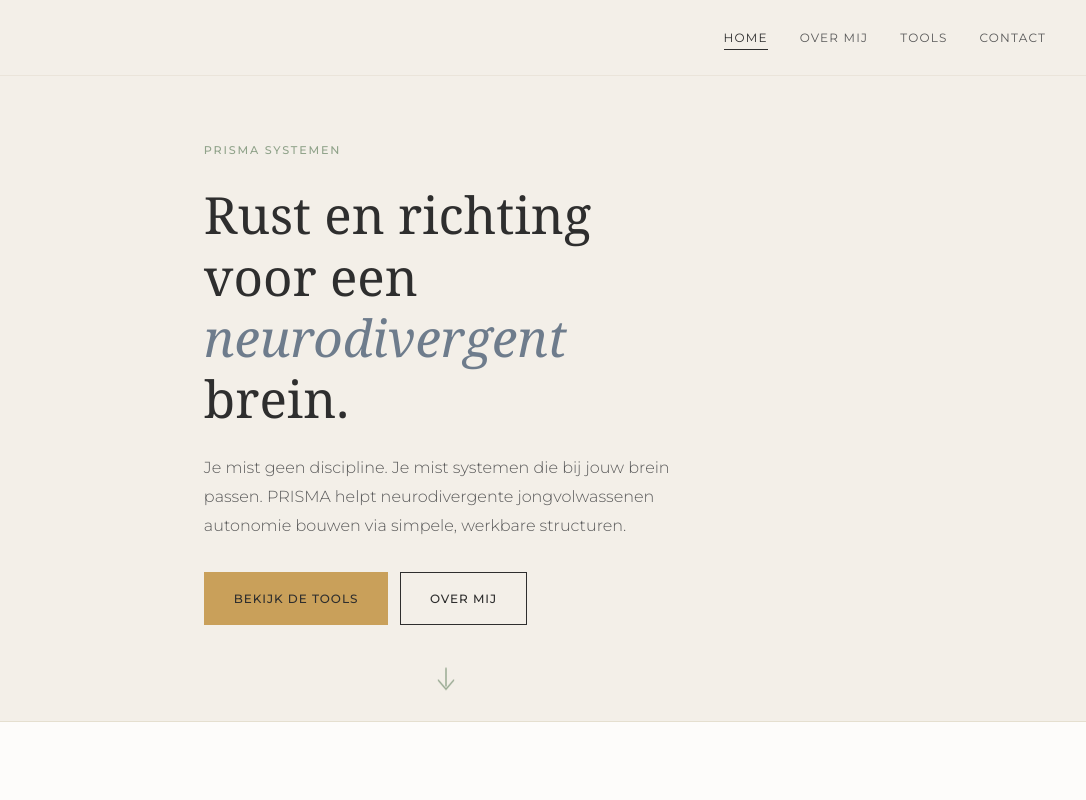
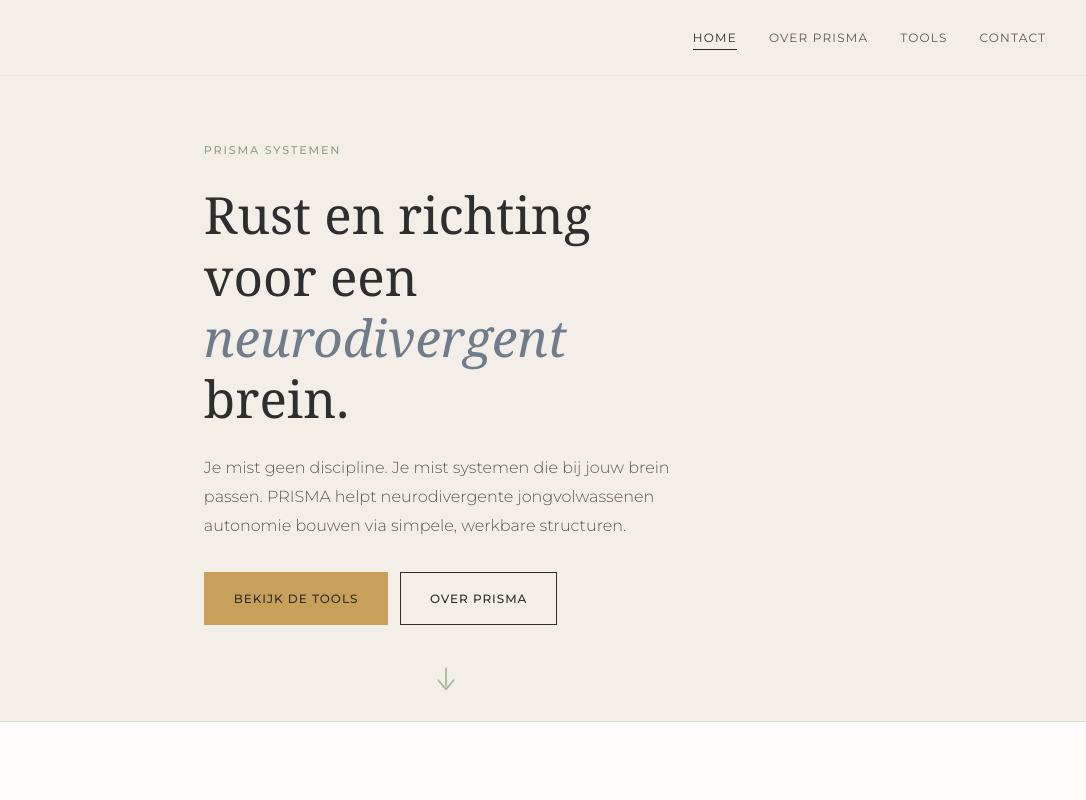
Before and after one commit to fleuryedgar542-blip/Prisma-website, a plain HTML site: page index.html in a window 1280 px wide. Shown: the top 800 px of the page, 194-1280 px from the left. Drawn offline with Linux system fonts and the light colour scheme.

Commit message:
Add files via upload

```diff
--- a/index.html
+++ b/index.html
@@ -174,7 +174,7 @@
     <a href="index.html" class="nav-logo"><img src="logo.png" alt="PRISMA Systemen" /></a>
     <ul class="nav-links">
       <li><a href="index.html" class="actief">Home</a></li>
-      <li><a href="over.html">Over mij</a></li>
+      <li><a href="over.html">Over PRISMA</a></li>
       <li><a href="tools.html">Tools</a></li>
       <li><a href="contact.html">Contact</a></li>
     </ul>
@@ -186,7 +186,7 @@
   <!-- Mobiel menu -->
   <div class="mobiel-menu" id="mobiel-menu">
     <a href="index.html" class="actief">Home</a>
-    <a href="over.html">Over mij</a>
+    <a href="over.html">Over PRISMA</a>
     <a href="tools.html">Tools</a>
     <a href="contact.html">Contact</a>
   </div>
@@ -203,7 +203,7 @@
         </p>
         <div class="hero-acties">
           <a href="tools.html" class="knop knop-groen">Bekijk de tools</a>
-          <a href="over.html" class="knop">Over mij</a>
+          <a href="over.html" class="knop">Over PRISMA</a>
         </div>
       </div>
     </div>
@@ -272,7 +272,7 @@
         </p>
         <ul class="footer-nav">
           <li><a href="index.html">Home</a></li>
-          <li><a href="over.html">Over mij</a></li>
+          <li><a href="over.html">Over PRISMA</a></li>
           <li><a href="tools.html">Tools</a></li>
           <li><a href="contact.html">Contact</a></li>
         </ul>
```
Also changed, not shown: contact.html (+3 -3 lines).
